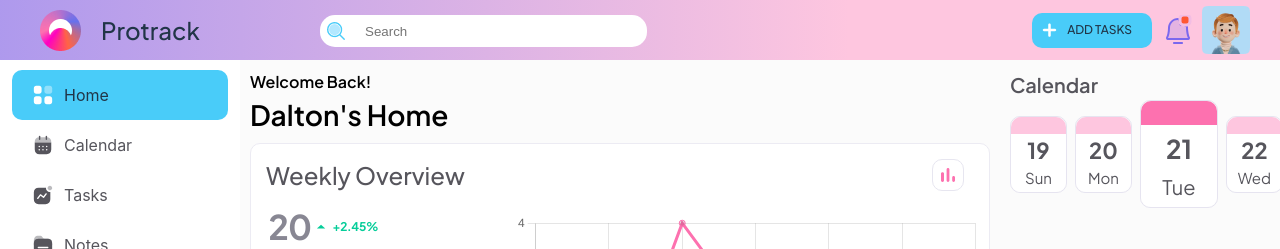
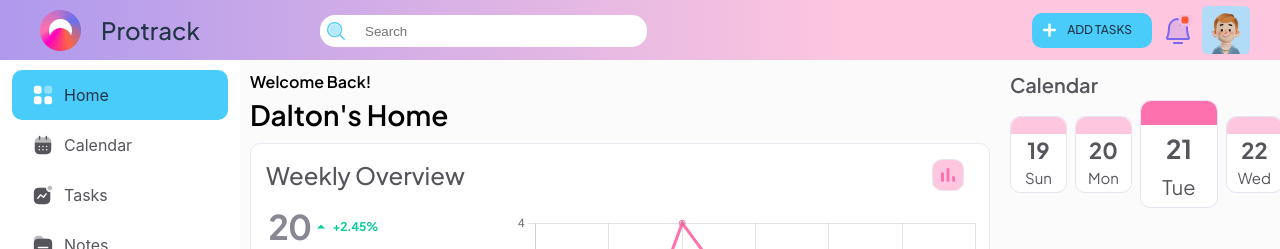
Before and after one commit to Niyaz2498/niyaz-cn, a React (Vite) app: page / in a window 1280 px wide. In both pictures the pointer is over the element 947 px from the left and 175 px from the top of the page. Shown: the top 249 px of the page. Built offline with nearby package versions, Linux system fonts and the light colour scheme.

Commit message:
Add Hover Effect to chart Icon.

```diff
--- a/src/styles/HomeMain.scss
+++ b/src/styles/HomeMain.scss
@@ -276,3 +276,6 @@
     width: 100%;
     height: 95%;
 }
+.barchartHolder:hover {
+    background-color: #FEC6DF;
+}
```
